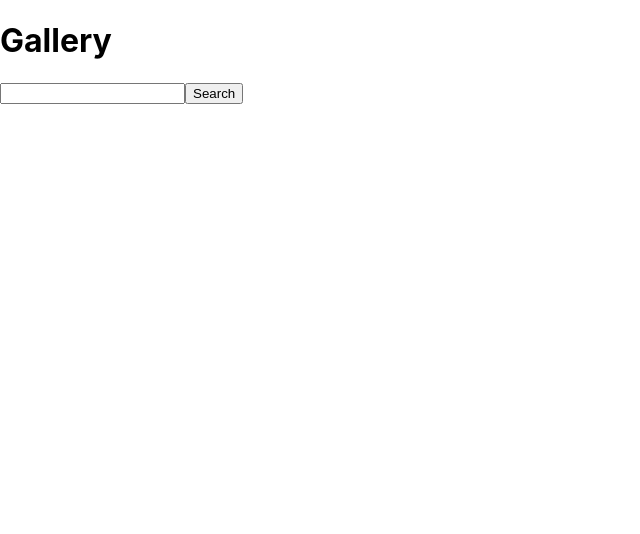
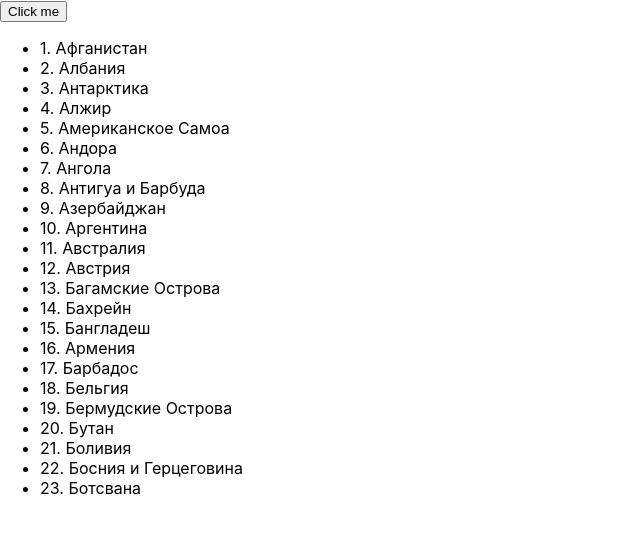
Before and after one commit to MaxRomanov5/Bootcamp68, a React (Create React App) app: page / in a window 1280 px wide. Shown: the top 534 px of the page, without its empty margins (0-640 px from the left). Built offline with nearby package versions, Linux system fonts and the light colour scheme.

Commit message:
product and countryList

```diff
--- a/src/App.jsx
+++ b/src/App.jsx
@@ -1,15 +1,17 @@
 import "./App.css";
+import CountryList from "./components/CountryList/CountryList.jsx";
 import Gallery from "./components/Gallery/Gallery.jsx";
 import SerchForm from "./components/SerchForm/SerchForm.jsx";
 import Sidebar from "./components/Sidebar/Sidebar.jsx";
 
 function App() {
-  return (
-    <>
-      {/* <Sidebar /> */}
-      <Gallery />
-    </>
-  );
+    return (
+        <>
+            {/* <Sidebar /> */}
+            {/* <Gallery /> */}
+            <CountryList />
+        </>
+    );
 }
 
 export default App;
--- a/src/api/product.js
+++ b/src/api/product.js
@@ -17,5 +17,6 @@ export const fetchSingleProduct = async (id) => {
         return response.data;
     } catch (error) {
         console.log(error);
+        // return "Not found";
     }
 };
--- /dev/null
+++ b/src/assets/countries.json
@@ -0,0 +1,25 @@
+[
+    "Афганистан",
+    "Албания",
+    "Антарктика",
+    "Алжир",
+    "Американское Самоа",
+    "Андора",
+    "Ангола",
+    "Антигуа и Барбуда",
+    "Азербайджан",
+    "Аргентина",
+    "Австралия",
+    "Австрия",
+    "Багамские Острова",
+    "Бахрейн",
+    "Бангладеш",
+    "Армения",
+    "Барбадос",
+    "Бельгия",
+    "Бермудские Острова",
+    "Бутан",
+    "Боливия",
+    "Босния и Герцеговина",
+    "Ботсвана"
+]
--- /dev/null
+++ b/src/components/CountryList/CountryList.jsx
@@ -0,0 +1,38 @@
+import { useState, useMemo } from "react";
+import countries from "../../assets/countries.json";
+
+function CountryList() {
+    const [count, setCount] = useState(0);
+
+    function getNumericCountries(countries) {
+        console.log("map");
+        return countries.map((item, idx) => {
+            return `${idx + 1}. ${item}`;
+        });
+    }
+    const numericCountries = useMemo(
+        () => getNumericCountries(countries),
+        [countries]
+    );
+    // const numericCountries = getNumericCountries(countries);
+    // console.log(numericCountries);
+    return (
+        <>
+            <button
+                type="button"
+                onClick={() => {
+                    setCount(count + 1);
+                }}
+            >
+                Click me
+            </button>
+            <ul>
+                {numericCountries.map((item) => {
+                    return <li>{item}</li>;
+                })}
+            </ul>
+        </>
+    );
+}
+
+export default CountryList;
--- a/src/components/Gallery/Gallery.jsx
+++ b/src/components/Gallery/Gallery.jsx
@@ -2,9 +2,10 @@ import { useState, useEffect } from "react";
 import { fetchProducts, fetchSingleProduct } from "../../api/product";
 import GalleryList from "../GalleryList/GalleryList";
 import SerchForm from "../SerchForm/SerchForm";
+import Product from "../Product/Product";
 
 function Gallery() {
-  const [product, setProduct] = useState([]);
+    const [product, setProduct] = useState("");
     const [offset, setOffset] = useState(0);
     const [loading, setLoading] = useState(false);
     const [searchQwery, setSearchQwery] = useState("");
@@ -38,6 +39,7 @@ function Gallery() {
                 onClick={onClick}
             />
             {loading && <h2>Loading more...</h2>}
+            {product ? <Product product={product} /> : <p>No product found.</p>}
         </div>
     );
 }
--- /dev/null
+++ b/src/components/Product/Product.jsx
@@ -0,0 +1,10 @@
+function Product({ product }) {
+    return (
+        <div>
+            <h2>{product.title}</h2>
+            <p>{product.description}</p>
+        </div>
+    );
+}
+
+export default Product;
```
Lines whose indentation alone changed are shown as unchanged.
